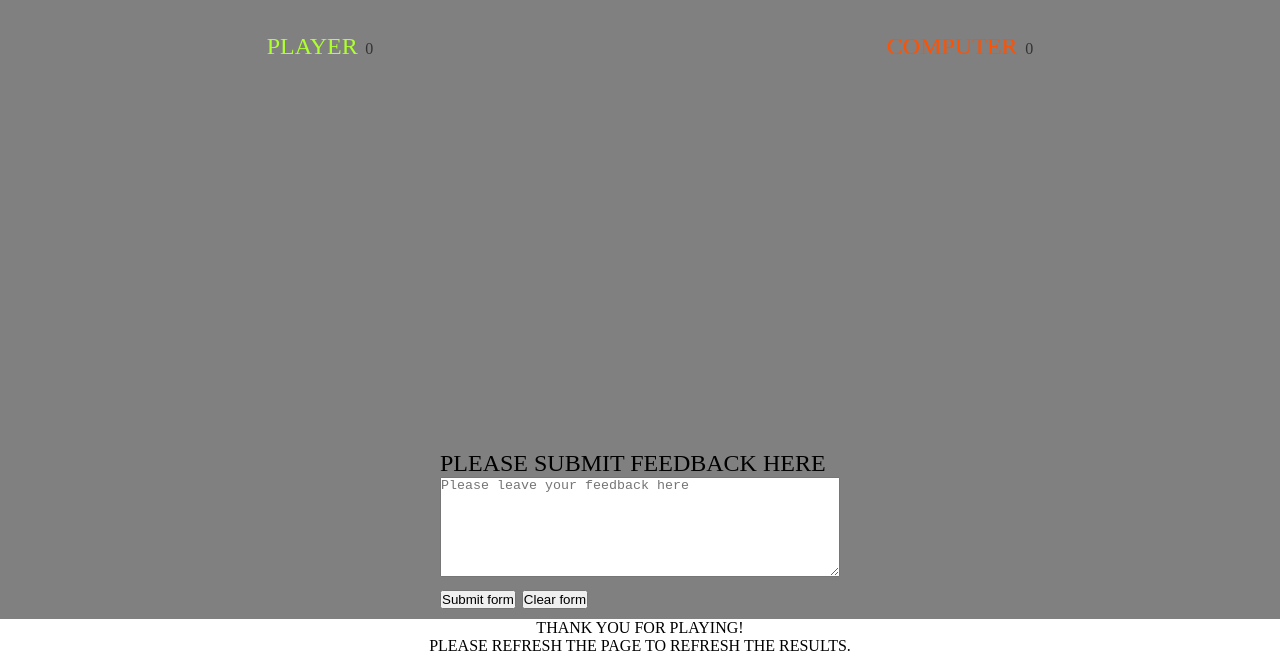
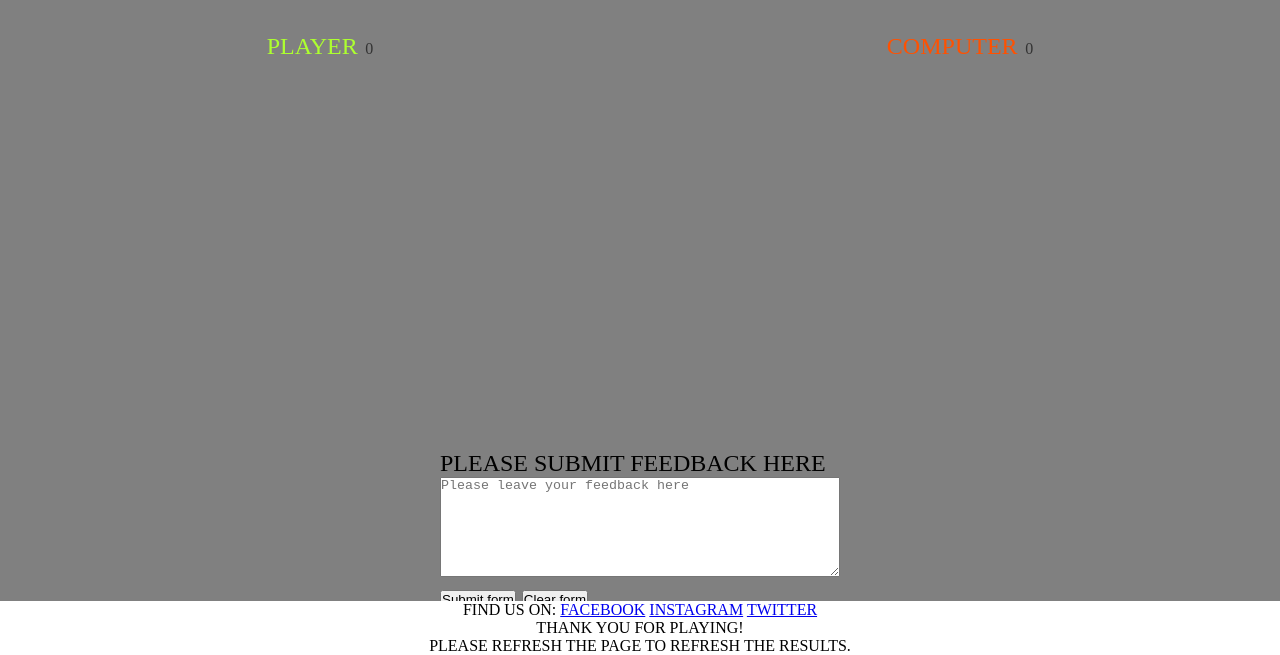
Before and after one commit to Code-Institute-Submissions/Kacper015-Rock-Paper-Scissors-Game_OctResub, a plain HTML site: page index.html in a window 1280 px wide. Shown: the part 145-800 px from the top of the page. Drawn offline with Linux system fonts and the light colour scheme.

Commit message:
Update index.html

```diff
--- a/index.html
+++ b/index.html
@@ -37,6 +37,12 @@
      </form>
   </div>
   <footer>
+    <span>Find us on:</span>
+
+    <a href="https://www.facebook.com" target="_blank" rel="noopener" aria-label="Find us on Facebook (link opens in a new tab)">Facebook</a>
+    <a href="https://www.instagram.com" target="_blank" rel="noopener" aria-label="Find us on Instagram (link opens in a new tab)">Instagram</a>
+    <a href="https://www.twitter.com" target="_blank" rel="noopener" aria-label="Find us on Twitter (link opens in a new tab)">Twitter</a>
+
       <p>Thank You for playing!</p>
       <p>Please refresh the page to refresh the results.</p>
   </footer>
```
